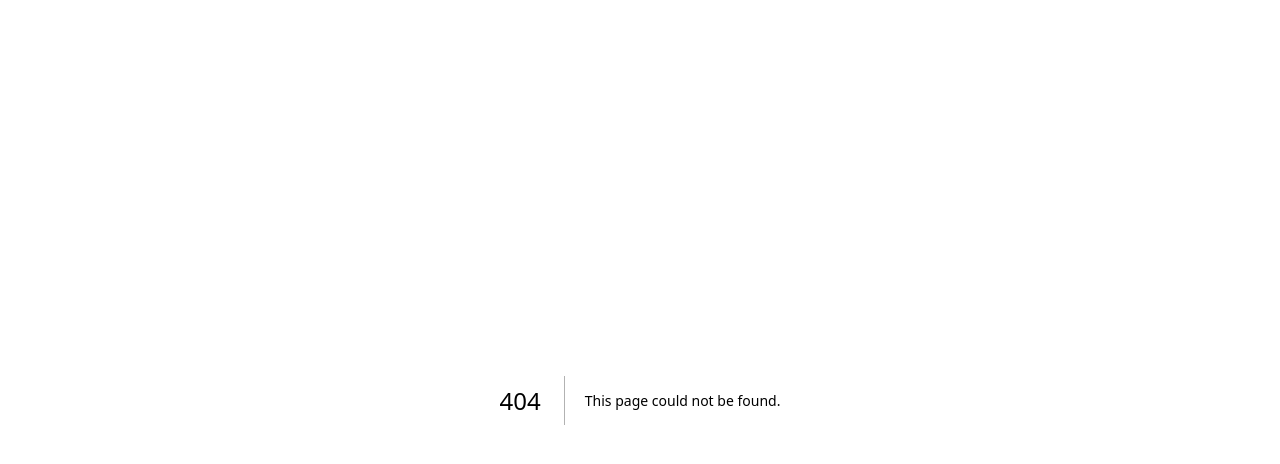
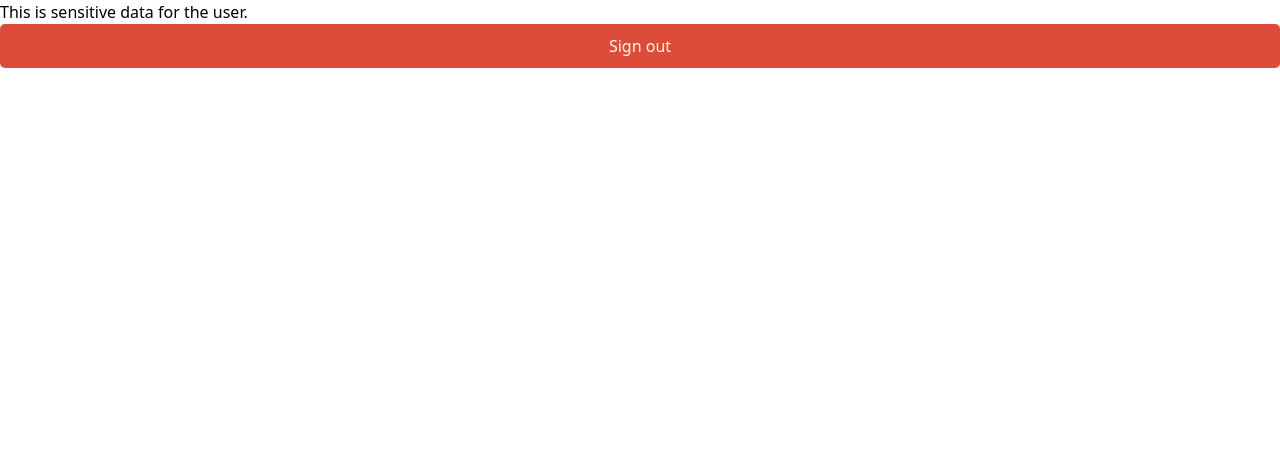
Before and after one commit to GregoryRobetertson/auth, a Next.js app: page /dashboard in a window 1280 px wide. Before the commit this address had no page. Shown: the top 464 px of the page. Built offline with nearby package versions, Linux system fonts and the light colour scheme; no server answers; sample sign-in values are in the browser's storage.

Commit message:
Developed a page that is only accessible to authenticated users

```diff
--- /dev/null
+++ b/src/app/dashboard/page.jsx
@@ -0,0 +1,59 @@
+"use client";
+import {onAuthStateChanged, signOut } from "firebase/auth";
+import React, { useEffect, useState } from "react";
+import { useRouter } from "next/navigation";
+import { auth } from "../firebaseConfig";
+
+export default function Page() {
+  const [user, setUser] = useState(null);
+  const router = useRouter();
+
+  useEffect(() => {
+    const unsubscribe = onAuthStateChanged(auth, (user) => {
+      if (!user) {
+        router.push("/");
+      } else {
+        setUser(user);
+      }
+    });
+    return () => unsubscribe();
+  }, []);
+
+  async function handleLogOutClick() {
+    try {
+      await signOut(auth);
+      setUser(null);
+    } catch (error) {
+      console.error("An Error occured during sign out:", error);
+    }
+  }
+
+  return (
+    <>
+      {user ? (
+
+        <div>This is sensitive data for the user.</div>
+      ) : (
+        <p>This page is protected</p>
+      )}
+      {user && (
+        <button
+        onClick={handleLogOutClick}
+        style={{
+          width: "100%",
+          padding: "10px",
+          backgroundColor: "#dd4b39",
+          color: "#fff",
+          border: "none",
+          borderRadius: "5px",
+          cursor: "pointer",
+        }}
+      >
+        Sign out
+      </button>
+      )}
+
+
+    </>
+  );
+}
```
